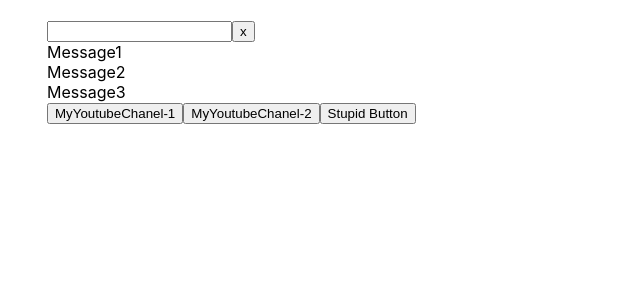
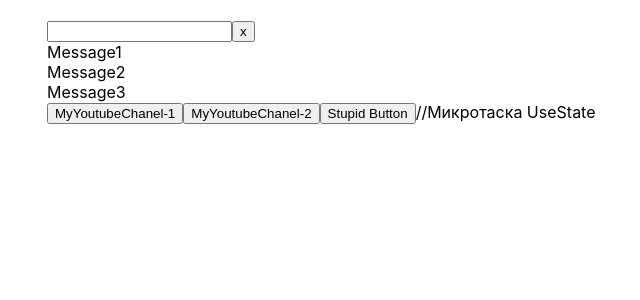
Before and after one commit to Dro5zd/Igor-microtask-lesson2, a React (Create React App) app: page / in a window 1280 px wide. Shown: the top 300 px of the page, without its empty margins (293-933 px from the left). Built offline with nearby package versions, Linux system fonts and the light colour scheme.

Commit message:
microTask useState add

```diff
--- a/src/App.tsx
+++ b/src/App.tsx
@@ -16,11 +16,11 @@
         setMessage([addMessage, ...message])
     }
 
-    const ButtonFoo1 = (subscriber: string)=>{
+    const ButtonFoo1 = (subscriber: string) => {
         console.log(subscriber)
     }
 
-    const ButtonFoo2 = (subscriber: string)=>{
+    const ButtonFoo2 = (subscriber: string) => {
         console.log(subscriber)
     }
 
@@ -28,15 +28,35 @@
         console.log('Im Stupid Button')
     }
 
+/// Микротаска UseState
+//     let [a, setA] = useState(1)
+//
+//     const onclickPlusHandler = () => {
+//         setA(++a)
+//     }
+//     const onclickMinusHandler = () => {
+//         setA(--a)
+//     }
+//
+//     const onclick0Handler = () =>{
+//         setA(a=0)
+//     }
 
     return (
         <div className={"App"}>
             <FullInput newMessage={newMessage}/>
             {message.map((el, index) => <div key={index}>{el.message}</div>)}
 
-            <Button name='MyYoutubeChanel-1' callback={()=>ButtonFoo1('Im Vasya')}/>
-            <Button name='MyYoutubeChanel-2' callback={()=>ButtonFoo2 ('Im Petya')}/>
+            <Button name='MyYoutubeChanel-1' callback={() => ButtonFoo1('Im Vasya')}/>
+            <Button name='MyYoutubeChanel-2' callback={() => ButtonFoo2('Im Petya')}/>
             <Button name='Stupid Button' callback={StupidButton}/>
+
+            //Микротаска UseState
+            {/*<h1>{a}</h1>*/}
+
+            {/*<button onClick={onclickPlusHandler}> +++</button>*/}
+            {/*<button onClick={onclick0Handler}> 0 </button>*/}
+            {/*<button onClick={onclickMinusHandler}> --- </button>*/}
 
 
         </div>
```
